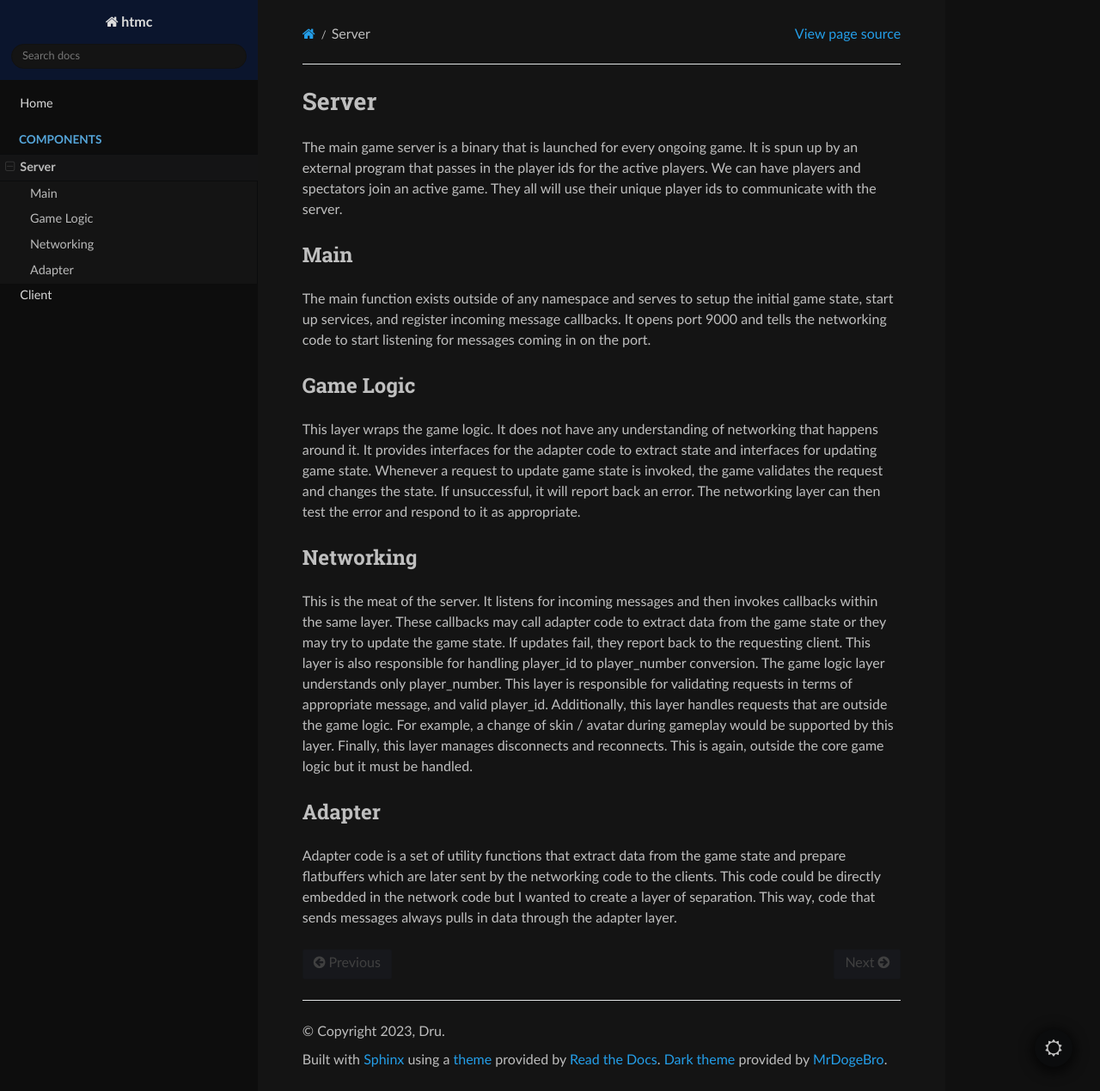
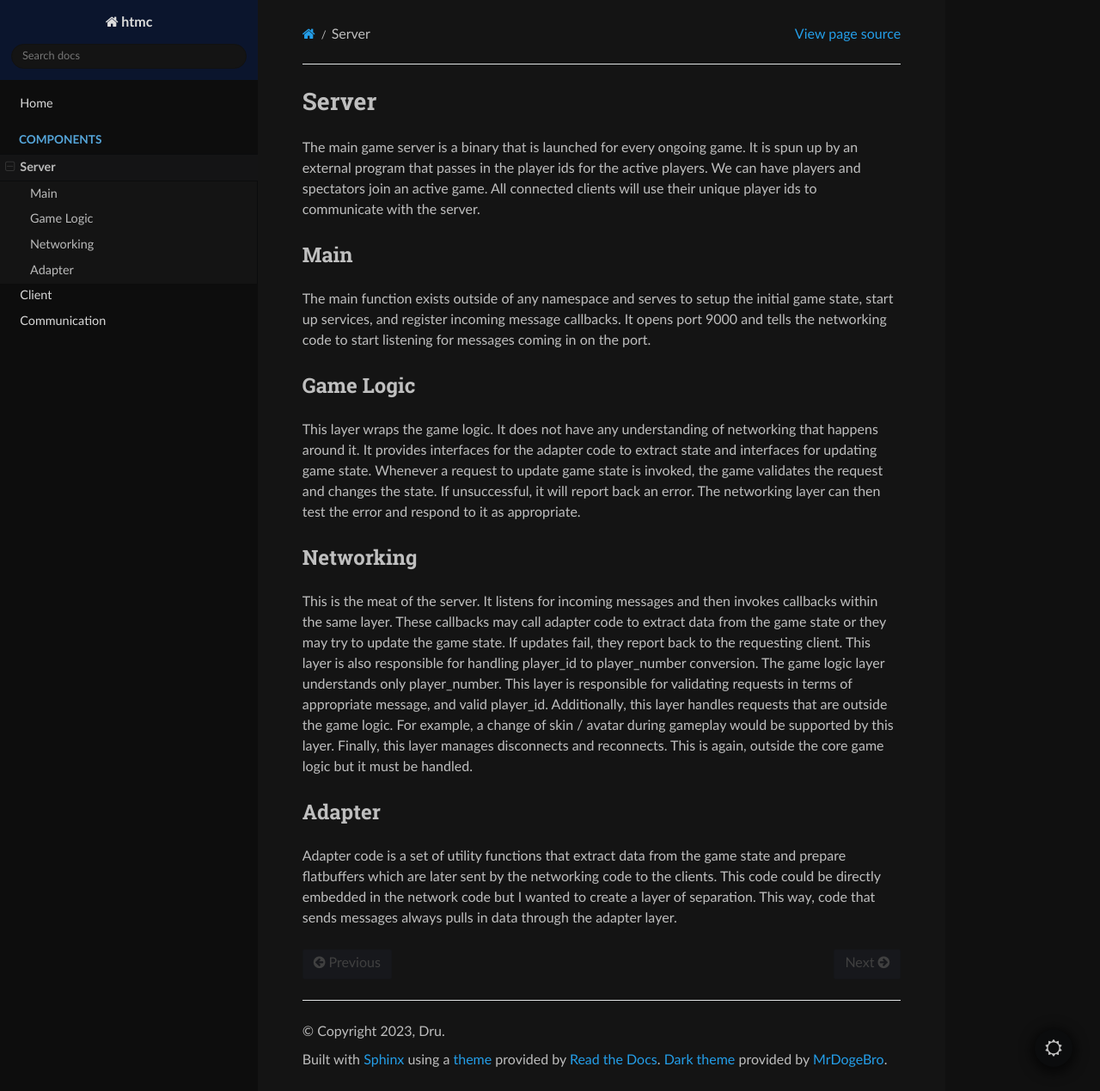
Before and after one commit to BigDru/heythatsmycheesedocs, a Sphinx documentation site: the page built from docs/source/server.rst, in a window 1280 px wide and 1269 px high. Shown: the whole window at 86% size. Built offline with Sphinx 7.4.7 and the Read the Docs theme 2.0.0, drawn with Linux system fonts in a browser that asks for light colours.

Commit message:
Added communication page

```diff
--- a/docs/source/index.rst
+++ b/docs/source/index.rst
@@ -24,3 +24,4 @@
 
    server
    client
+   communication
--- a/docs/source/server.rst
+++ b/docs/source/server.rst
@@ -3,7 +3,7 @@
 
 Server
 ======
-The main game server is a binary that is launched for every ongoing game. It is spun up by an external program that passes in the player ids for the active players. We can have players and spectators join an active game. They all will use their unique player ids to communicate with the server.
+The main game server is a binary that is launched for every ongoing game. It is spun up by an external program that passes in the player ids for the active players. We can have players and spectators join an active game. All connected clients will use their unique player ids to communicate with the server.
 
 Main
 ----
```
Also changed, not shown: docs/source/communication.rst (added, +18 -0 lines).
